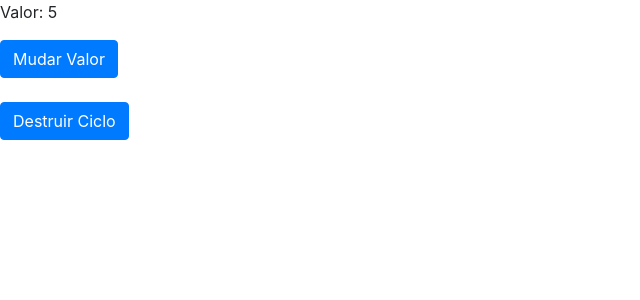
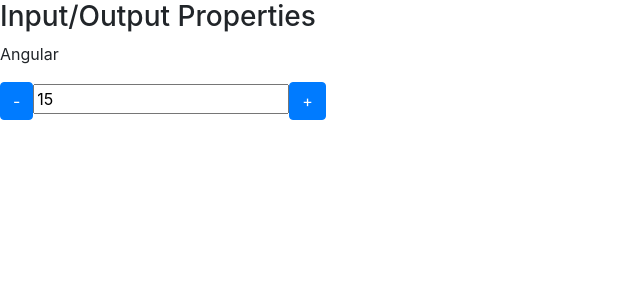
Before and after one commit to allandemancilha/Angular, an Angular app in the folder LoianeGroner/DataBinding/: page / in a window 1280 px wide. Shown: the top 300 px of the page, without its empty margins (0-640 px from the left). Built offline with nearby package versions, Linux system fonts and the light colour scheme.

Commit message:
Utilizando ViewChield

```diff
--- a/LoianeGroner/DataBinding/src/app/app.component.html
+++ b/LoianeGroner/DataBinding/src/app/app.component.html
@@ -1,8 +1,7 @@
 <div>
-  <app-lifecycle-hooks [initialValue]="value" *ngIf="!destroyCycle"></app-lifecycle-hooks>
+  <!-- <app-lifecycle-hooks [initialValue]="value" *ngIf="!destroyCycle"></app-lifecycle-hooks>
   <button class="btn btn-primary" (click)="changeValue()">Mudar Valor</button>
-  <br>
-  <br>
-  <button class="btn btn-primary" (click)="destroyLifecyle()">Destruir Ciclo</button>
-  <!-- <app-data-binding></app-data-binding> -->
+  <br><br>
+  <button class="btn btn-primary" (click)="destroyLifecyle()">Destruir Ciclo</button> -->
+  <app-data-binding></app-data-binding>
 </div>
--- a/LoianeGroner/DataBinding/src/app/output-property/output-property.component.html
+++ b/LoianeGroner/DataBinding/src/app/output-property/output-property.component.html
@@ -1,5 +1,5 @@
 <div>
   <button class="btn btn-primary" (click)="decrements()">-</button>
-  <input type="text" [value]="count" readonly>
+  <input type="text" [value]="count" readonly #inputField>
   <button class="btn btn-primary" (click)="increment()">+</button>
 </div>
--- a/LoianeGroner/DataBinding/src/app/output-property/output-property.component.ts
+++ b/LoianeGroner/DataBinding/src/app/output-property/output-property.component.ts
@@ -1,4 +1,4 @@
-import { Component, OnInit, Input, EventEmitter, Output } from '@angular/core';
+import { Component, OnInit, Input, EventEmitter, Output, ViewChild, ElementRef } from '@angular/core';
 
 @Component({
   selector: 'count',
@@ -22,20 +22,22 @@ export class OutputPropertyComponent implements OnInit {
   // Utilizando o Decorator @Output() Com EventEmitter Para Atualizar Todas as Referências Que Utilizando a Prop changeValue.
   @Output() changeValue = new EventEmitter();
 
+  @ViewChild('inputField') inputValueField!: ElementRef;
+
   constructor() { }
 
   ngOnInit(): void {
   }
 
-  increment()
-  {
-    this.count++;
+  increment(){
+    this.inputValueField.nativeElement.value++;
+    // this.count++;
     this.changeValue.emit({newValue: this.count})
   }
 
-  decrements()
-  {
-    this.count--;
+  decrements(){
+    this.inputValueField.nativeElement.value--;
+    // this.count--;
     this.changeValue.emit({newValue: this.count})
   }
 }
```
